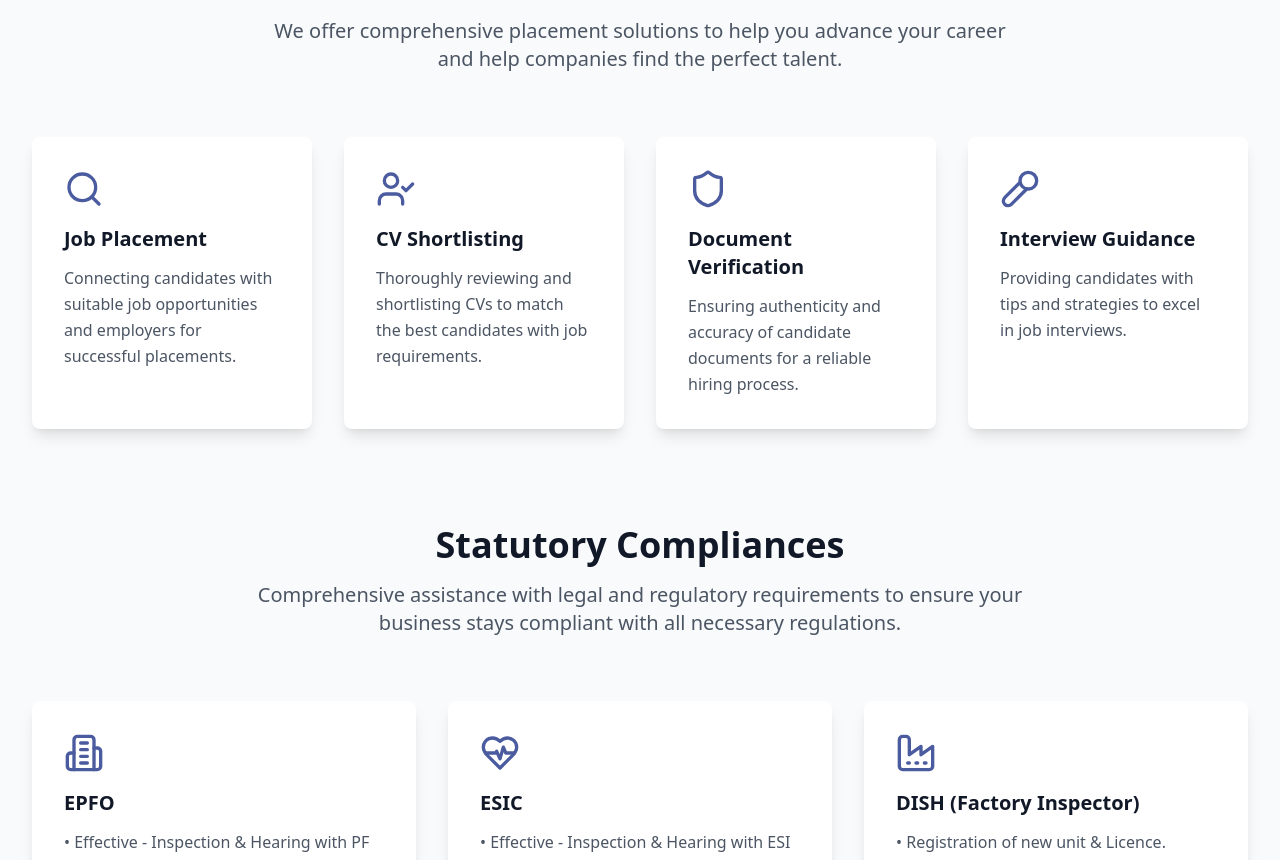
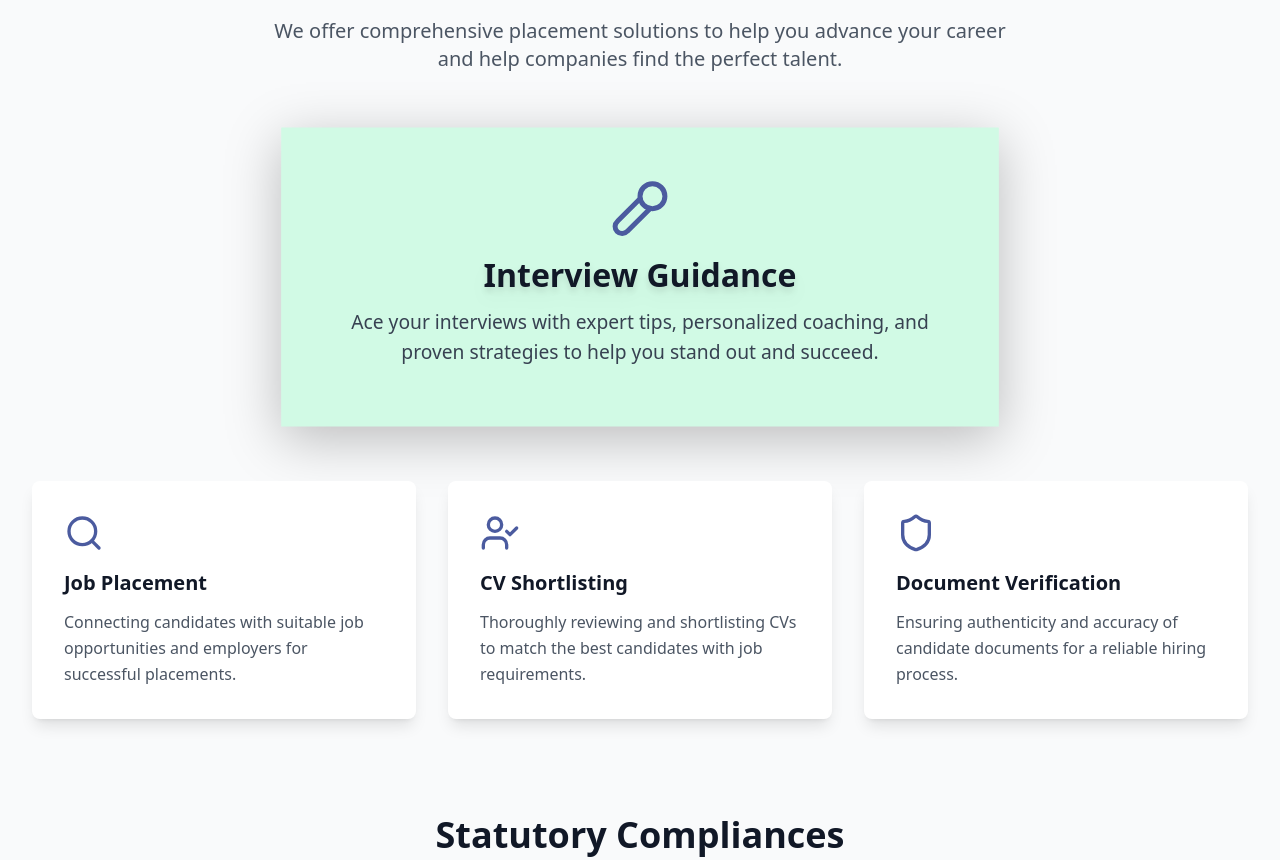
Before and after one commit to snehal741/placement-service-ui, a React (Vite) app: page / in a window 1280 px wide. Shown: the part 1560-2420 px from the top of the page. Built offline with nearby package versions, Linux system fonts and the light colour scheme.

Commit message:
highlight the interview guidance service

```diff
--- a/src/components/Services.tsx
+++ b/src/components/Services.tsx
@@ -16,13 +16,15 @@ const Services = () => {
             icon: <Shield size={40}/>,
             title: "Document Verification",
             description: "Ensuring authenticity and accuracy of candidate documents for a reliable hiring process."
-        },
-        {
-            icon: <Mic2 size={40}/>,
-            title: "Interview Guidance",
-            description: "Providing candidates with tips and strategies to excel in job interviews."
         }
     ];
+
+    const interviewGuidance = {
+        icon: <Mic2 size={56} className="text-blue-600" />,
+        title: "Interview Guidance",
+        description: "Ace your interviews with expert tips, personalized coaching, and proven strategies to help you stand out and succeed.",
+        highlight: "Main Focus Service"
+    };
 
     const statutoryServices = [
         {
@@ -62,6 +64,20 @@ const Services = () => {
         </div>
     );
 
+    const InterviewGuidanceCard = ({ service }: { service: typeof interviewGuidance }) => (
+        <div className="bg-emerald-100 p-12 shadow-[0_12px_48px_rgba(0,0,0,0.25)] flex flex-col items-center justify-center mb-16 mx-auto max-w-2xl animate-[breathe_3s_ease-in-out_infinite]">
+            <div className="mb-4 opacity-100">
+                {service.icon}
+            </div>
+            <h3 className="text-3xl font-extrabold text-gray-900 mb-3 drop-shadow-lg opacity-100">
+                {service.title}
+            </h3>
+            <p className="text-lg text-gray-700 mb-2 text-center opacity-100">
+                {service.description}
+            </p>
+        </div>
+    );
+
     return (
         <section id="services" className="py-20 bg-gray-50">
             <div className="max-w-7xl mx-auto px-4 sm:px-6 lg:px-8">
@@ -74,7 +90,10 @@ const Services = () => {
                     </p>
                 </div>
 
-                <div className="grid grid-cols-1 sm:grid-cols-2 lg:grid-cols-4 gap-8 mb-24">
+                {/* Interview Guidance Main Focus Card */}
+                <InterviewGuidanceCard service={interviewGuidance} />
+
+                <div className="grid grid-cols-1 sm:grid-cols-2 lg:grid-cols-3 gap-8 mb-24">
                     {services.map((service, index) => (
                         <ServiceCard key={index} service={service} />
                     ))}
--- a/src/index.css
+++ b/src/index.css
@@ -1,6 +1,16 @@
 @tailwind base;
 @tailwind components;
 @tailwind utilities;
+
+/* Custom animations */
+@keyframes breathe {
+  0%, 100% {
+    transform: scale(1.05);
+  }
+  50% {
+    transform: scale(1.15);
+  }
+}
 
 /* Custom scrollbar styles */
 @layer utilities {
```
